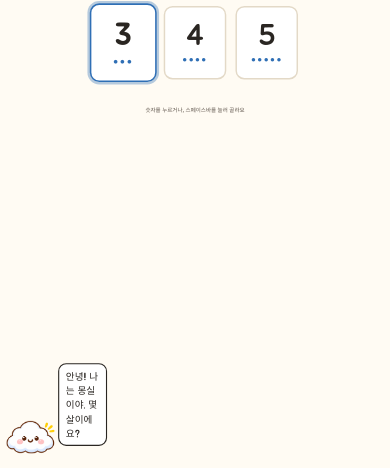
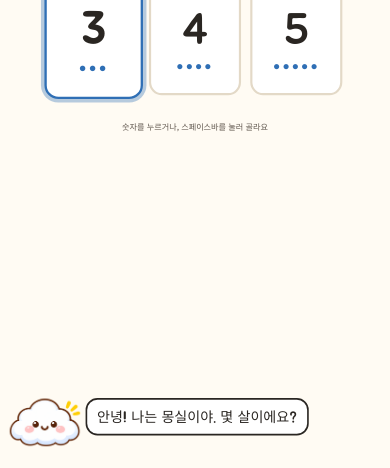
Before and after one commit to Yunicode07/kids_game, a plain HTML site: page index.html in a window 390 px wide. Both pictures are taken after a click on the button "시작!". Shown: the part 376-844 px from the top of the page. Drawn offline with Linux system fonts and the light colour scheme.

Commit message:
가로/세로 모드 레이아웃 수정
Co-Authored-By: Claude Sonnet 5.5 <noreply@anthropic.com>

```diff
--- a/index.html
+++ b/index.html
@@ -42,14 +42,17 @@ button{font-family:inherit;color:inherit}
 .pop{animation:popin .45s}
 @keyframes popin{0%{transform:scale(.6)}70%{transform:scale(1.15)}100%{transform:scale(1)}}
 .gone{visibility:hidden}
+/* small screens: settings sheet */
+@media (max-height:520px){.sheet{height:96vh;width:98vw;border-radius:18px}.nav{width:190px;padding:12px 10px;gap:6px;overflow-y:auto}.nav .jua{font-size:20px !important;margin:0 0 6px 6px !important}.navbtn{height:40px;font-size:15px;flex-shrink:0}.nav .btn{height:42px;font-size:14px;flex-shrink:0}.nav>div[style*="flex:1"]{flex:0 0 4px !important}.pane{padding:16px 20px}}
+@media (max-width:700px) and (min-height:521px){.sheet{flex-direction:column;width:98vw;height:96vh}.nav{width:auto;padding:12px;overflow-y:auto;max-height:42%}.nav .jua{font-size:22px !important;margin:0 0 6px 6px !important}#tabs{flex-direction:row !important;flex-wrap:wrap}.navbtn{height:44px;flex:0 0 auto}.nav>div[style*="flex:1"]{display:none}.nav .btn{height:46px}.pane{padding:18px 16px}}
 /* corner buttons */
 .corner{position:absolute;top:16px;width:64px;height:64px;border-radius:32px;border:none;background:#F6F1E7;display:flex;align-items:center;justify-content:center;cursor:pointer;z-index:20}
 .corner svg.ringsvg{position:absolute;inset:0}
 #gear{right:20px}
 #homeBtn{left:20px}
 /* guide */
-#guide{position:absolute;left:18px;bottom:14px;display:flex;align-items:flex-end;gap:10px;z-index:10;pointer-events:none;max-width:70vw}
-#bubble{background:#FFFFFF;border:3px solid #2A2622;border-radius:22px;padding:12px 18px;font-family:'Jua',sans-serif;font-size:clamp(18px,calc(var(--vh)*3),26px);margin-bottom:46px;position:relative;max-width:56vw}
+#guide{position:absolute;left:max(18px,calc(env(safe-area-inset-left,0px)/var(--sc,1) + 18px));bottom:max(14px,calc(env(safe-area-inset-bottom,0px)/var(--sc,1) + 14px));display:flex;align-items:flex-end;gap:10px;z-index:10;pointer-events:none;max-width:calc(var(--vw)*80)}
+#bubble{background:#FFFFFF;border:3px solid #2A2622;border-radius:22px;padding:12px 18px;font-family:'Jua',sans-serif;font-size:clamp(18px,calc(var(--vh)*3),26px);margin-bottom:46px;position:relative;max-width:calc(var(--vw)*62);min-width:min(260px,calc(var(--vw)*50));word-break:keep-all;overflow-wrap:break-word}
 #bubble:empty{display:none}
 /* fruit */
 .panel{border-radius:28px;padding:18px;display:flex;align-items:center;justify-content:center}
@@ -99,7 +102,7 @@ input[type=range]{width:100%;height:32px;accent-color:#2F6FB5}
 <script>
 // ---------- fit to screen ----------
 let SC=1,DW=1280,DH=760;
-function fit(){const base=760;SC=innerHeight/base;if(innerWidth/SC<1060)SC=innerWidth/1060;DW=innerWidth/SC;DH=innerHeight/SC;const app=document.getElementById('app');app.style.width=DW+'px';app.style.height=DH+'px';app.style.transform=`scale(${SC})`;document.documentElement.style.setProperty('--vw',(DW/100)+'px');document.documentElement.style.setProperty('--vh',(DH/100)+'px')}
+function fit(){const base=760;SC=innerHeight/base;const minW=innerHeight>innerWidth?720:1060;if(innerWidth/SC<minW)SC=innerWidth/minW;DW=innerWidth/SC;DH=innerHeight/SC;const app=document.getElementById('app');app.style.width=DW+'px';app.style.height=DH+'px';app.style.transform=`scale(${SC})`;document.documentElement.style.setProperty('--sc',SC);document.documentElement.style.setProperty('--vw',(DW/100)+'px');document.documentElement.style.setProperty('--vh',(DH/100)+'px')}
 fit();addEventListener('resize',fit);addEventListener('orientationchange',()=>setTimeout(fit,200));
 // ---------- drawing ----------
 function svg(inner,w,h,vb){return `<svg width="${w}" height="${h}" viewBox="${vb||'-30 -30 60 60'}" aria-hidden="true">${inner}</svg>`}
--- a/sw.js
+++ b/sw.js
@@ -1,5 +1,5 @@
 // 몽실이와 놀이터 service worker: 앱 파일을 미리 저장해 두고 인터넷 없이도 실행
-const CACHE='mongsil-v1';
+const CACHE='mongsil-v2';
 const FILES=["./", "index.html", "manifest.webmanifest", "icons/apple-touch-icon.png", "icons/icon-192.png", "icons/icon-512.png", "icons/maskable-512.png", "sprites/acorn3_blue.png", "sprites/acorn3_red.png", "sprites/acorn3_yellow.png", "sprites/apple.png", "sprites/barrel2.png", "sprites/barrel_blank.png", "sprites/basket_empty.png", "sprites/basket_full.png", "sprites/bear.png", "sprites/bear_happy.png", "sprites/bigrabbit.png", "sprites/candy_blue.png", "sprites/candy_green.png", "sprites/candy_orange.png", "sprites/candy_pink.png", "sprites/candy_purple.png", "sprites/candy_red.png", "sprites/candy_yellow.png", "sprites/chick1.png", "sprites/die.png", "sprites/f_bear.png", "sprites/f_circle.png", "sprites/f_diamond.png", "sprites/f_square.png", "sprites/f_tri.png", "sprites/grapes.png", "sprites/kid.png", "sprites/mole.png", "sprites/mole_burst.png", "sprites/mole_hurt.png", "sprites/mongsil.png", "sprites/nest.png", "sprites/owl.png", "sprites/owl_sit.png", "sprites/pear.png", "sprites/plum.png", "sprites/raven.png", "sprites/squirrel.png"];
 self.addEventListener('install',e=>{e.waitUntil(caches.open(CACHE).then(c=>c.addAll(FILES)).then(()=>self.skipWaiting()))});
 self.addEventListener('activate',e=>{e.waitUntil(caches.keys().then(ks=>Promise.all(ks.filter(k=>k!==CACHE).map(k=>caches.delete(k)))).then(()=>self.clients.claim()))});
```
